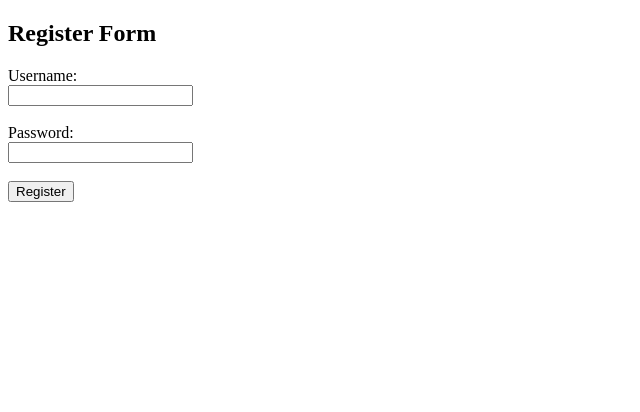
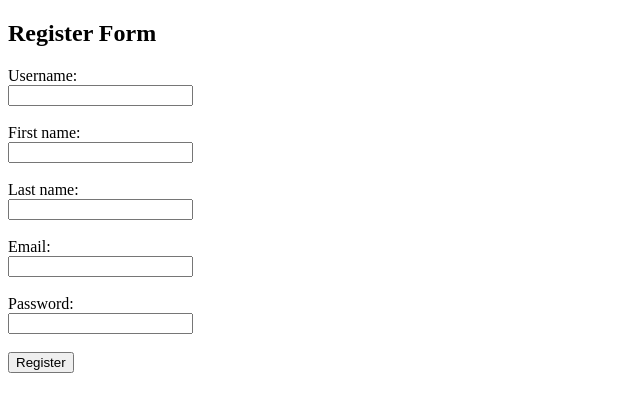
Before and after one commit to 7aim/Zlores, a Django app: page /register in a window 1280 px wide. Shown: the top 412 px of the page, without its empty margins (0-640 px from the left). Run offline with Django 5.2, Linux system fonts and the light colour scheme.

Commit message:
Login ve Register sisteminin temeli

```diff
--- a/zlores/accounts/templates/register.html
+++ b/zlores/accounts/templates/register.html
@@ -12,6 +12,15 @@
     <label for="username">Username:</label><br>
     <input type="text" id="username" name="username" required><br><br>
 
+    <label for="username">First name:</label><br>
+    <input type="text" id="first_name" name="first_name" required><br><br>
+
+    <label for="username">Last name:</label><br>
+    <input type="text" id="last_name" name="last_name" required><br><br>
+
+    <label for="username">Email:</label><br>
+    <input type="text" id="email" name="email" required><br><br>
+
     <label for="password">Password:</label><br>
     <input type="password" id="password" name="password" required><br><br>
 
--- a/zlores/accounts/urls.py
+++ b/zlores/accounts/urls.py
@@ -2,6 +2,6 @@ from django.urls import path
 from . import views
 
 urlpatterns = [
-    path('register', views.register_request),
-    path('login', views.login_request),
+    path('register', views.register_request, name='register'),
+    path('login', views.login_request, name='login'),
 ]
--- a/zlores/accounts/views.py
+++ b/zlores/accounts/views.py
@@ -1,9 +1,7 @@
-from django.shortcuts import render
+from django.shortcuts import render, redirect
 from django.contrib.auth import authenticate, login
+from django.contrib.auth.models import User
 # Create your views here.
-def register_request(request):
-    return render(request, 'register.html')
-
 def login_request(request):
     if request.method == "POST":
         username = request.POST['username']
@@ -16,3 +14,20 @@ def login_request(request):
             return render(request, 'index.html')
 
     return render(request, 'login.html')
+
+def register_request(request):
+    if request.method == "POST":
+        username = request.POST['username']
+        first_name = request.POST['first_name']
+        last_name = request.POST['last_name']
+        email = request.POST['email']
+        password = request.POST['password']
+
+        if User.objects.filter(username=username).exists() or User.objects.filter(email=email).exists():
+            return render(request, 'index.html')
+        else:
+            user = User.objects.create_user(username=username, first_name=first_name, last_name=last_name, email=email, password=password)
+            user.save()
+            return redirect('login')
+
+    return render(request, 'register.html')
```
Also changed, not shown: zlores/db.sqlite3.
